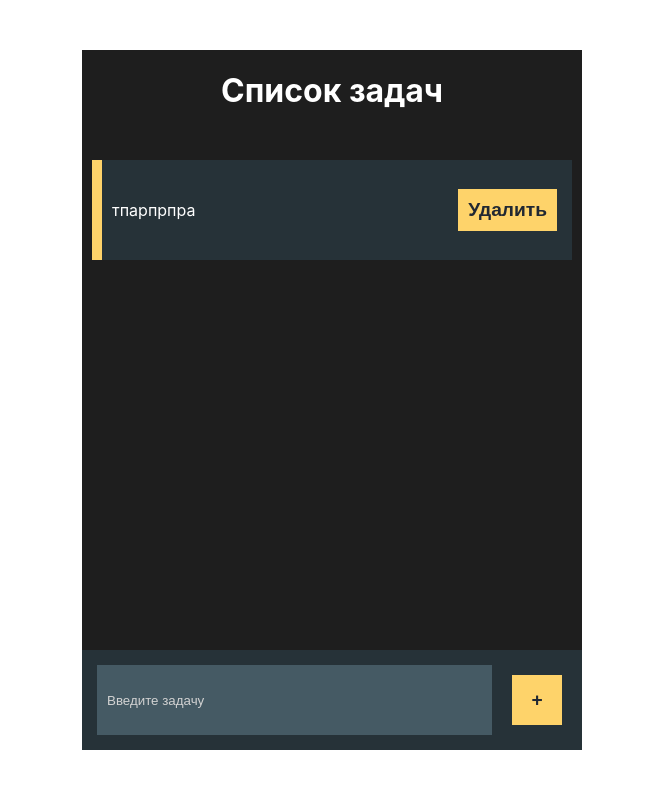
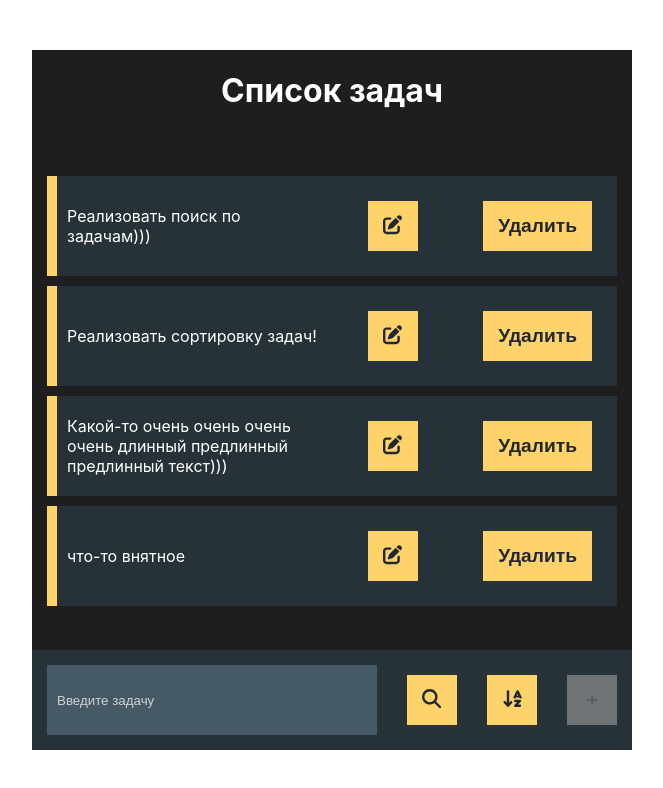
Before and after one commit to Natalika-frontend/todo-list-react-routing, a React (Create React App) app: page / in a window 1280 px wide. Shown: the top 788 px of the page, without its empty margins (308-971 px from the left). Built offline with nearby package versions, Linux system fonts and the light colour scheme; data requests are answered from the project's data file; the HTML template or start-up script is replaced by a standard one.

Commit message:
search by task implemented

```diff
--- a/package.json
+++ b/package.json
@@ -3,6 +3,8 @@
   "version": "0.1.0",
   "private": true,
   "dependencies": {
+    "@fortawesome/free-solid-svg-icons": "^6.5.1",
+    "@fortawesome/react-fontawesome": "^0.2.0",
     "@testing-library/jest-dom": "^5.17.0",
     "@testing-library/react": "^13.4.0",
     "@testing-library/user-event": "^13.5.0",
@@ -14,6 +16,7 @@
   "scripts": {
     "start": "react-scripts start",
     "build": "react-scripts build",
+	  "serve": "json-server --watch src/db.json --port 3015",
     "test": "react-scripts test",
     "eject": "react-scripts eject"
   },
--- a/src/App.jsx
+++ b/src/App.jsx
@@ -1,16 +1,31 @@
 import styles from './App.module.css';
 import { useEffect, useState } from "react";
+import { FontAwesomeIcon } from '@fortawesome/react-fontawesome';
+import { faArrowDownAZ, faMagnifyingGlass, faPenToSquare } from '@fortawesome/free-solid-svg-icons';
 
 function App() {
 	const [taskText, setTaskText] = useState('');
+	const [filteredTodos, setFilteredTodos] = useState([]);
 	const [todos, setTodos] = useState([]);
 	const [isLoading, setIsLoading] = useState(false);
 	const [isCreating, setIsCreating] = useState(false);
 	const [isDeleting, setIsDeleting] = useState(false);
+	const [isEditing, setIsEditing] = useState(false);
+	const [editingTaskId, setEditingTaskId] = useState(null);
+	const [isSearching, setIsSearching] = useState(false);
 
 	useEffect(() => {
 		fetchTodos();
 	}, []);
+
+	useEffect(() => {
+		if (taskText.trim() === '') {
+			setFilteredTodos(todos);
+		} else {
+			const filtered = todos.filter(todo => todo.title.toLowerCase().includes(taskText.toLowerCase()));
+			setFilteredTodos(filtered);
+		}
+	}, [taskText, todos]);
 
 	const fetchTodos = () => {
 		setIsLoading(true);
@@ -18,6 +33,7 @@ function App() {
 			.then((loadedData) => loadedData.json())
 			.then((loadedTodos) => {
 				setTodos(loadedTodos);
+				setFilteredTodos(loadedTodos);
 			})
 			.finally(() => {
 				setIsLoading(false)
@@ -25,8 +41,8 @@ function App() {
 	};
 
 	const requestAddTask = (taskText) => {
-		// console.log(taskText);
 		setIsCreating(true);
+		setIsSearching(false);
 		fetch('http://localhost:3015/todos', {
 			method: 'POST',
 			headers: {'Content-Type': 'application/json; charset=utf-8'},
@@ -40,7 +56,10 @@ function App() {
 				fetchTodos();
 				setTaskText('');
 			})
-			.finally(() => setIsCreating(false));
+			.finally(() => {
+				setIsCreating(false);
+				setIsSearching(false);
+			});
 	};
 
 	const requestDeleteTask = (id) => {
@@ -56,38 +75,88 @@ function App() {
 			});
 	};
 
+	const handleEditTask = (id, title) => {
+		setIsEditing(true)
+		setEditingTaskId(id);
+		setTaskText(title);
+	};
+
+	const handleAddButtonClick = () => {
+		if (taskText.trim() !== '') {
+			if (editingTaskId !== null) {
+				requestUpdateTask(editingTaskId);
+			} else {
+				requestAddTask(taskText);
+			}
+		}
+	};
+
+	const requestUpdateTask = (id) => {
+		const updatedTodo = todos.find(todo => todo.id === id);
+		if (updatedTodo) {
+			updatedTodo.title = taskText;
+			fetch(`http://localhost:3015/todos/${id}`, {
+				method: 'PUT',
+				headers: {'Content-Type': 'application/json; charset=utf-8'},
+				body: JSON.stringify(updatedTodo),
+			})
+				.then(() => {
+					fetchTodos();
+					setEditingTaskId(null);
+				})
+				.finally(() => {
+					setTaskText('');
+					setIsEditing(false);
+					setIsSearching(false);
+				});
+		}
+	};
+
+	const handleSearchButtonClick = () => {
+		setIsSearching(true);
+		const filtered = todos.filter(todo => todo.title.toLowerCase().includes(taskText.toLowerCase()));
+		setFilteredTodos(filtered);
+	};
+
 	return (
 		<div className={styles.app}>
 			<div className={styles.container}>
 				<div className={styles.header}>
 					<h1>Список задач</h1>
 				</div>
-				<div className={styles.taskList}>
+				<ul className={styles.taskList}>
 					{isLoading
 						? <div className={styles.loader}></div>
-						: todos.map(({id, title}) => (
-							<div key={id} className={styles.task}>{title}
-								<button className={styles.btnDelete} disabled={isDeleting}
+						: (isSearching ? filteredTodos : todos).map(({id, title}) => (
+							<li key={id} className={styles.task}>
+								<p>{title}</p>
+								<button className={styles.btn} onClick={() => handleEditTask(id, title)}>
+									<FontAwesomeIcon icon={faPenToSquare}/></button>
+								<button className={styles.btn} disabled={isDeleting}
 										onClick={() => requestDeleteTask(id)}>Удалить
 								</button>
-							</div>
+							</li>
 						))
 					}
-				</div>
+				</ul>
 				<div className={styles.footer}>
 					<input
 						type="text"
 						value={taskText}
-						onChange={({target}) => setTaskText(target.value)}
+						onChange={({target}) => {
+							setTaskText(target.value);
+							setIsSearching(false);
+						}}
 						placeholder="Введите задачу"
 						className={styles.input}
 					/>
-					<button className={styles.btn} disabled={isCreating} onClick={() => {
-						if (taskText.trim() !== '') {
-							requestAddTask(taskText);
-						}
-					}}>+
-					</button>
+					<button className={styles.btn} onClick={handleSearchButtonClick}><FontAwesomeIcon
+						icon={faMagnifyingGlass}/></button>
+					<button className={styles.btn} onClick={handleSearchButtonClick}><FontAwesomeIcon
+						icon={faArrowDownAZ}/></button>
+					<button className={styles.btn} disabled={isCreating || taskText.trim() === ''}
+							onClick={handleAddButtonClick}>{isEditing ?
+						<FontAwesomeIcon icon={faPenToSquare}/> : '+'}</button>
 				</div>
 			</div>
 		</div>
--- a/src/App.module.css
+++ b/src/App.module.css
@@ -10,7 +10,7 @@
 	margin-top: 50px;
 	display: flex;
 	flex-direction: column;
-	width: 500px;
+	width: 600px;
 	min-height: 700px;
 	background: #1e1e1e;
 	color: #ffffff;
@@ -30,12 +30,13 @@
 .taskList {
 	width: 100%;
 	margin-bottom: 100px;
+	margin-left: -40px;
 }
 
 .task {
 	margin: 10px auto;
 	width: 90%;
-	height: 100px;
+	min-height: 100px;
 	background: #263238;
 	display: flex;
 	justify-content: space-between;
@@ -45,6 +46,10 @@
 	border-left: 10px solid #fed36a;
 }
 
+.task p {
+	width: 250px;
+}
+
 .footer {
 	display: flex;
 	background: #263238;
@@ -52,12 +57,13 @@
 	height: 100px;
 	position: absolute;
 	bottom: 0;
+	margin: auto;
 }
 
 .input {
 	background: #455a64;
 	border: none;
-	width: 75%;
+	width: 70%;
 	height: 50px;
 	padding: 10px;
 	color: #ffffff;
@@ -69,7 +75,7 @@
 }
 
 .btn {
-	width: 50px;
+	min-width: 50px;
 	height: 50px;
 	background: #fed36a;
 	border: none;
@@ -77,18 +83,19 @@
 	color: #212832;
 	font-weight: bold;
 	font-size: larger;
-	margin: auto 5px;
+	padding: 10px 15px;
+	margin: auto 15px;
 }
 
-.btnDelete {
-	background: #fed36a;
-	padding: 10px;
-	border: none;
-	cursor: pointer;
-	color: #212832;
-	font-weight: bold;
-	font-size: larger;
-	margin: auto 5px;
+.btn:hover {
+	background-color: #f6b205;
+}
+
+.btn:disabled {
+	background-color: #b5b5b5;
+	cursor: not-allowed;
+	color: #8a8a8a;
+	opacity: 0.5;
 }
 
 .loader {
--- a/src/db.json
+++ b/src/db.json
@@ -1,9 +1,24 @@
 {
   "todos": [
     {
-      "title": "тпарпрпра",
+      "title": "Реализовать поиск по задачам)))",
       "complete": false,
-      "id": 1
+      "id": 3
+    },
+    {
+      "title": "Реализовать сортировку задач!",
+      "complete": false,
+      "id": 4
+    },
+    {
+      "title": "Какой-то очень очень очень очень длинный предлинный предлинный текст)))",
+      "complete": false,
+      "id": 5
+    },
+    {
+      "title": "что-то внятное   ",
+      "complete": false,
+      "id": 6
     }
   ]
 }
```
Also changed, not shown: 1 other file (tests, documents, lock files or other folders).
